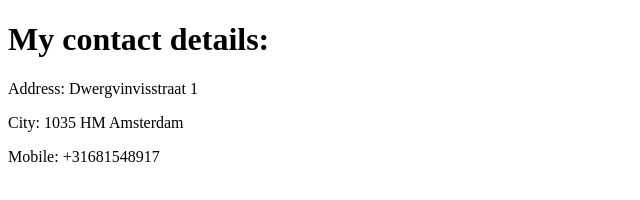
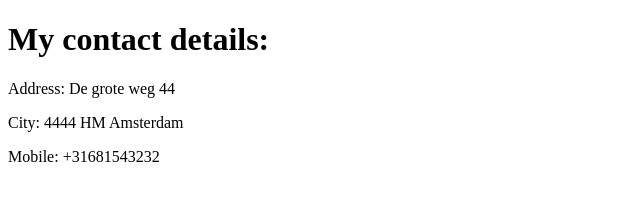
Before and after one commit to Dreetje/webdev-training, a plain HTML site: page contact.html in a window 1280 px wide. Shown: the full height of the page, 0-640 px from the left. Drawn offline with Linux system fonts and the light colour scheme.

Commit message:
Dummy info

```diff
--- a/contact.html
+++ b/contact.html
@@ -7,9 +7,9 @@
 
 <body>
     <h1>My contact details:</h1>
-    <p>Address: Dwergvinvisstraat 1</p>
-    <p>City: 1035 HM Amsterdam</p>
-    <p>Mobile: +31681548917</p>
+    <p>Address: De grote weg 44</p>
+    <p>City: 4444 HM Amsterdam</p>
+    <p>Mobile: +31681543232</p>
 </body>
 
 </html>
```
